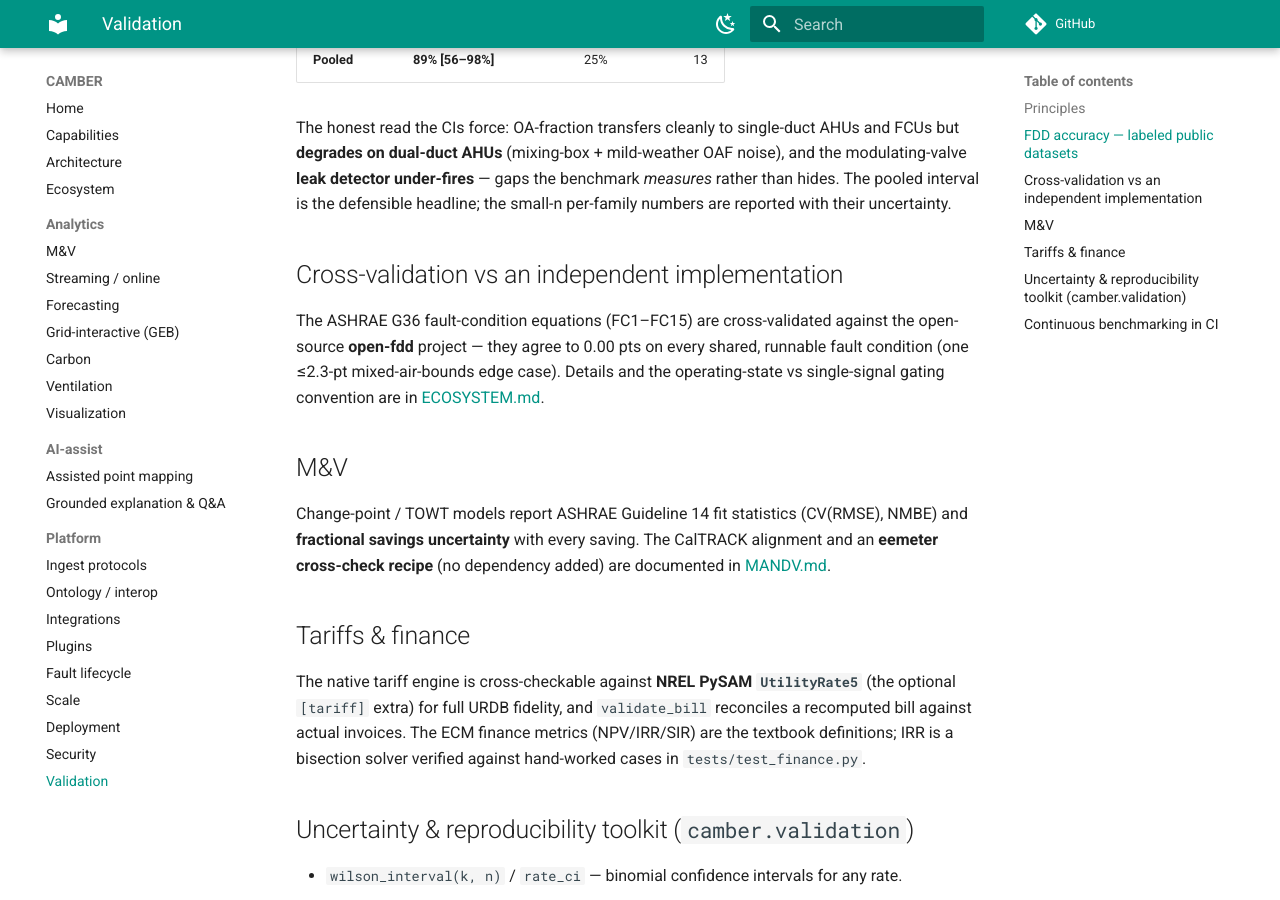
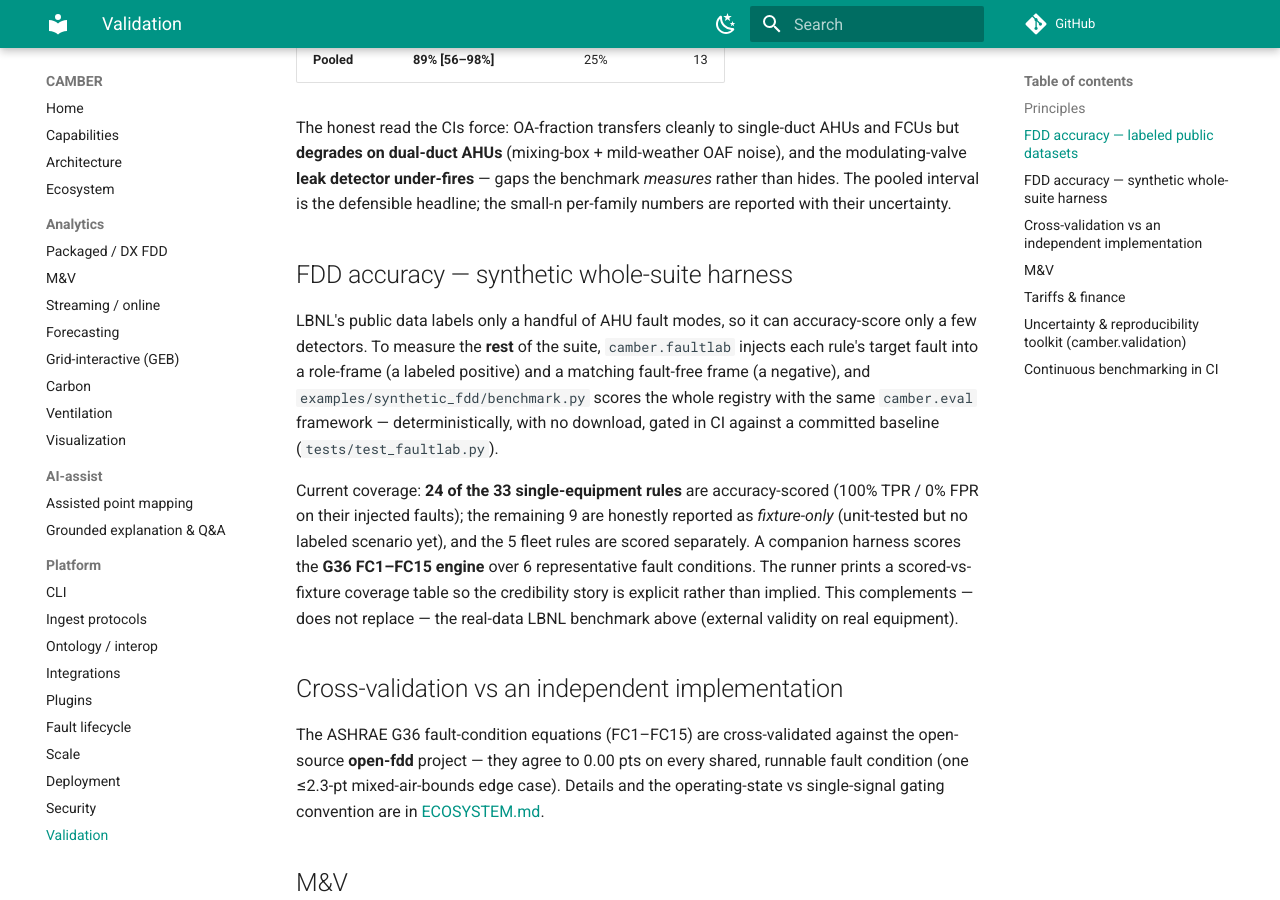
Before and after one commit to yroussev/camber, an MkDocs documentation site: the page built from docs/VALIDATION.md, in a window 1280 px wide and 900 px high, scrolled down 990 px. Built offline with MkDocs 1.6.1 and Material for MkDocs 9.7.7, drawn with Linux system fonts in a browser that asks for light colours; comment, search, counter and statistics services are not loaded.

Commit message:
0.5: docs + roadmap refresh
Add docs/CLI.md (subcommand CLI + vendor-neutral --llm-cmd) and a synthetic
whole-suite accuracy section in VALIDATION.md; extend CAPABILITIES (packaged/DX +
G36 FDD, CLI, portfolio triage); add CLI + FDD-DX to the mkdocs nav. Refresh ROADMAP:
mark 0.4 delivered, add a Delivered-0.5 section, move Option D and the second labeled
benchmark to Next-0.6, and mark the stale agentic-query / ASO lines shipped.

```diff
--- a/docs/VALIDATION.md
+++ b/docs/VALIDATION.md
@@ -38,6 +38,22 @@ FCUs but **degrades on dual-duct AHUs** (mixing-box + mild-weather OAF noise), a
 modulating-valve **leak detector under-fires** — gaps the benchmark *measures* rather
 than hides. The pooled interval is the defensible headline; the small-n per-family
 numbers are reported with their uncertainty.
+
+## FDD accuracy — synthetic whole-suite harness
+
+LBNL's public data labels only a handful of AHU fault modes, so it can accuracy-score only a few
+detectors. To measure the **rest** of the suite, `camber.faultlab` injects each rule's target fault
+into a role-frame (a labeled positive) and a matching fault-free frame (a negative), and
+`examples/synthetic_fdd/benchmark.py` scores the whole registry with the same `camber.eval` framework —
+deterministically, with no download, gated in CI against a committed baseline
+(`tests/test_faultlab.py`).
+
+Current coverage: **24 of the 33 single-equipment rules** are accuracy-scored (100% TPR / 0% FPR on
+their injected faults); the remaining 9 are honestly reported as *fixture-only* (unit-tested but no
+labeled scenario yet), and the 5 fleet rules are scored separately. A companion harness scores the
+**G36 FC1–FC15 engine** over 6 representative fault conditions. The runner prints a scored-vs-fixture
+coverage table so the credibility story is explicit rather than implied. This complements — does not
+replace — the real-data LBNL benchmark above (external validity on real equipment).
 
 ## Cross-validation vs an independent implementation
 
--- a/mkdocs.yml
+++ b/mkdocs.yml
@@ -22,6 +22,7 @@ nav:
   - Architecture: ARCHITECTURE.md
   - Ecosystem: ECOSYSTEM.md
   - Analytics:
+      - Packaged / DX FDD: FDD-DX.md
       - M&V: MANDV.md
       - Streaming / online: STREAMING.md
       - Forecasting: FORECAST.md
@@ -33,6 +34,7 @@ nav:
       - Assisted point mapping: MAPPING-ASSIST.md
       - Grounded explanation & Q&A: AGENT.md
   - Platform:
+      - CLI: CLI.md
       - Ingest protocols: INGEST-PROTOCOLS.md
       - Ontology / interop: ONTOLOGY.md
       - Integrations: INTEGRATIONS.md
```
Also changed, not shown: ROADMAP.md (+35 -5 lines), docs/CAPABILITIES.md (+13 -0 lines), docs/CLI.md (added, +44 -0 lines).
